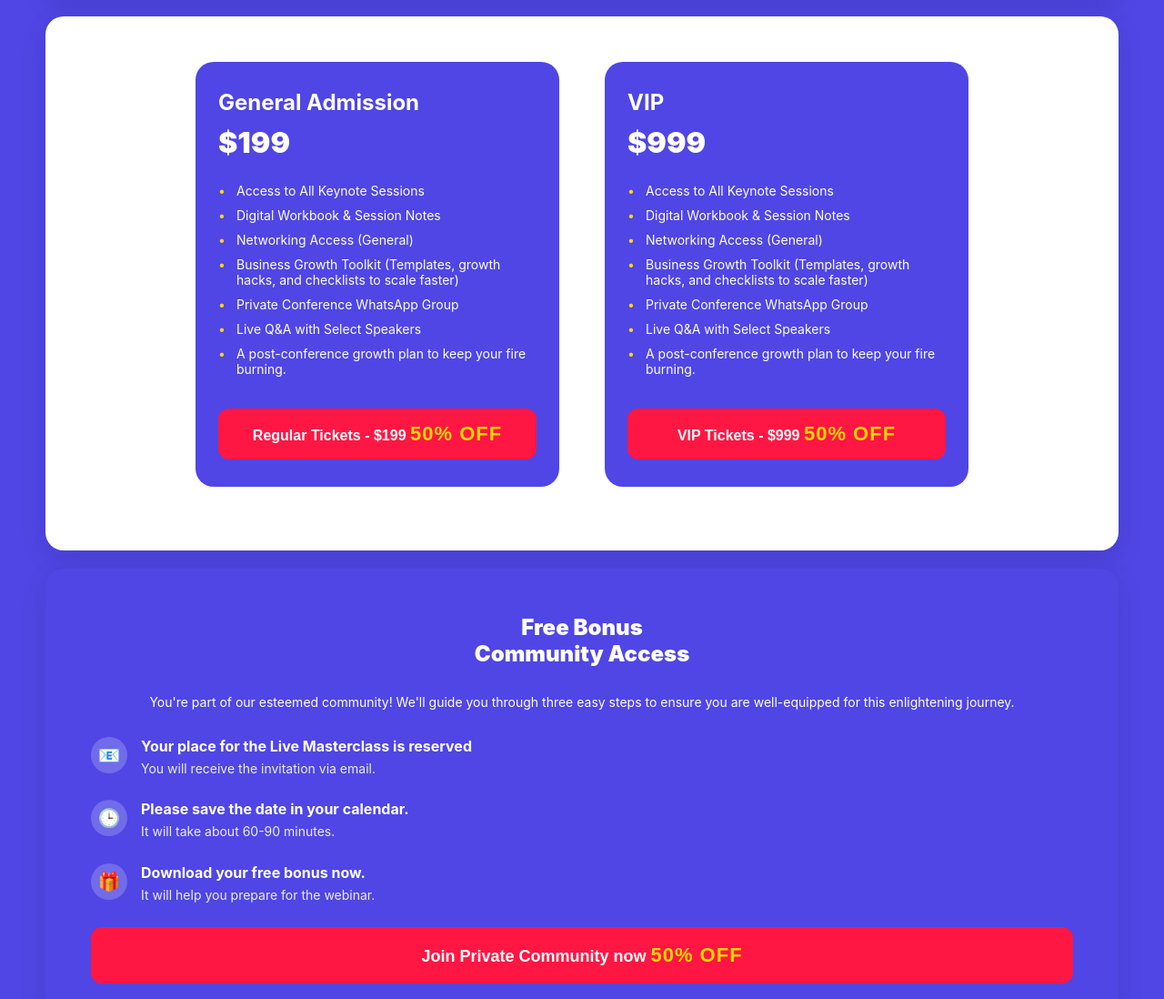
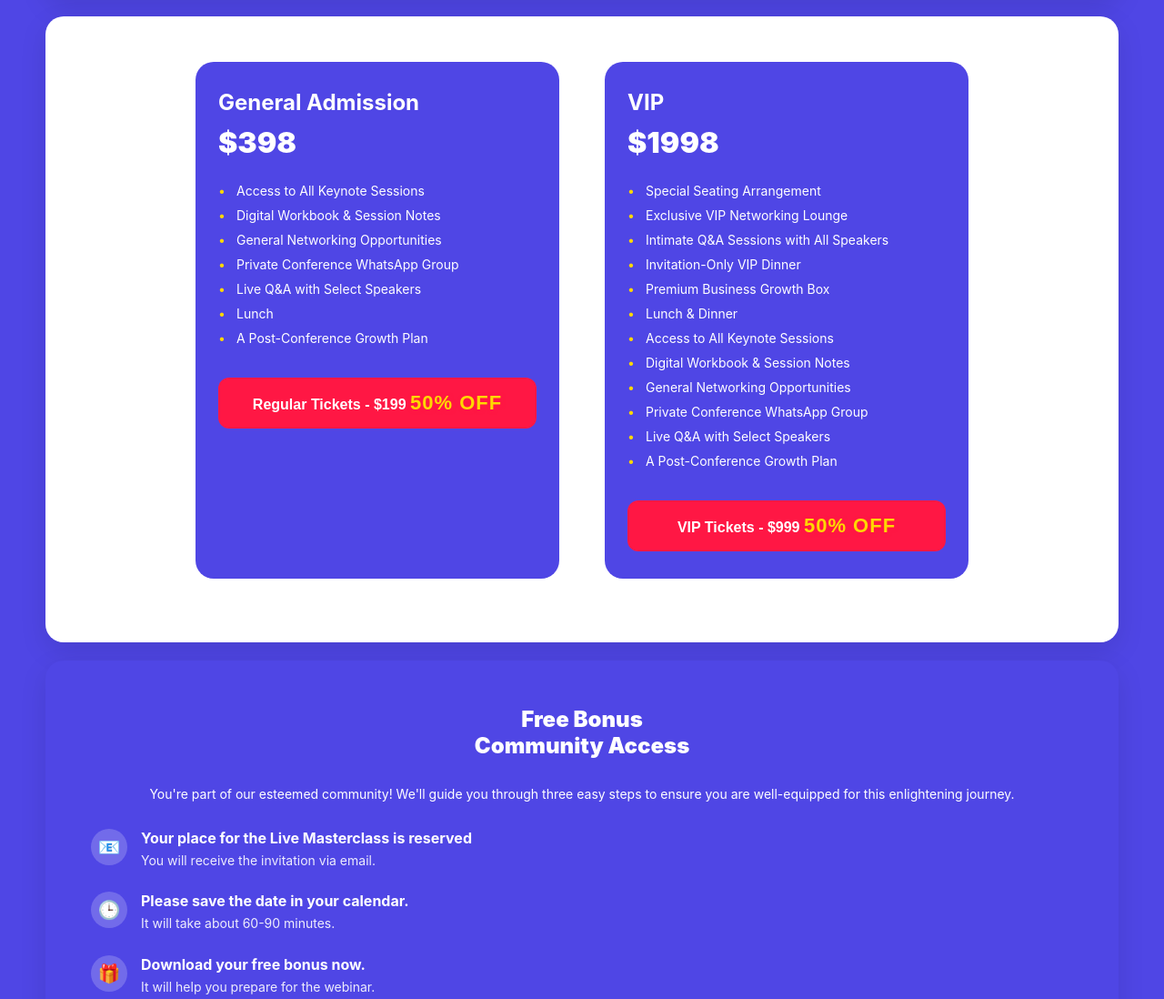
Before and after one commit to gtextsoft/bgcusfunnel, a website: page index.html in a window 1280 px wide. Shown: the part 3622-4720 px from the top of the page at 91% size. Drawn offline with Linux system fonts and the light colour scheme.

Commit message:
Update pricing details in index.html: increased ticket prices for General Admission and VIP, revised feature lists for both ticket types, and removed the discount label from the community button. Updated bus image to a new version.

```diff
--- a/index.html
+++ b/index.html
@@ -1216,30 +1216,35 @@
         <div class="card pricing-section" id="tickets">
             <div class="pricing-card">
                 <h3 class="pricing-type">General Admission</h3>
-                <div class="pricing-amount">$199</div>
+                <div class="pricing-amount">$398</div>
                 <ul class="pricing-features">
                     <li>Access to All Keynote Sessions</li>
                     <li>Digital Workbook & Session Notes</li>
-                    <li>Networking Access (General)</li>
-                    <li>Business Growth Toolkit (Templates, growth hacks, and checklists to scale faster)</li>
+                    <li>General Networking Opportunities</li>
                     <li>Private Conference WhatsApp Group</li>
-                    <li>Live Q&A with Select Speakers</li>
-                    <li>A post-conference growth plan to keep your fire burning.</li>
+                    <li>Live Q&amp;A with Select Speakers</li>
+                    <li>Lunch</li>
+                    <li>A Post-Conference Growth Plan</li>
                 </ul>
                 <button class="pricing-button" onclick="scrollToForm()">Regular Tickets - $199 <span style="color:#FFD700; font-weight:bold; font-size:22px; text-shadow: 1px 1px 4px #FF1744; letter-spacing: 1px;">50% OFF</span></button>
             </div>
 
             <div class="pricing-card">
                 <h3 class="pricing-type">VIP</h3>
-                <div class="pricing-amount">$999</div>
+                <div class="pricing-amount">$1998</div>
                 <ul class="pricing-features">
+                    <li>Special Seating Arrangement</li>
+                    <li>Exclusive VIP Networking Lounge</li>
+                    <li>Intimate Q&amp;A Sessions with All Speakers</li>
+                    <li>Invitation-Only VIP Dinner</li>
+                    <li>Premium Business Growth Box</li>
+                    <li>Lunch &amp; Dinner</li>
                     <li>Access to All Keynote Sessions</li>
-                    <li>Digital Workbook & Session Notes</li>
-                    <li>Networking Access (General)</li>
-                    <li>Business Growth Toolkit (Templates, growth hacks, and checklists to scale faster)</li>
+                    <li>Digital Workbook &amp; Session Notes</li>
+                    <li>General Networking Opportunities</li>
                     <li>Private Conference WhatsApp Group</li>
-                    <li>Live Q&A with Select Speakers</li>
-                    <li>A post-conference growth plan to keep your fire burning.</li>
+                    <li>Live Q&amp;A with Select Speakers</li>
+                    <li>A Post-Conference Growth Plan</li>
                 </ul>
                 <button class="pricing-button" onclick="scrollToForm()">VIP Tickets - $999 <span style="color:#FFD700; font-weight:bold; font-size:22px; text-shadow: 1px 1px 4px #FF1744; letter-spacing: 1px;">50% OFF</span></button>
             </div>
@@ -1299,7 +1304,7 @@
                 </div>
             </div>
 
-            <button class="community-button">Join Private Community now <span style="color:#FFD700; font-weight:bold; font-size:22px; text-shadow: 1px 1px 4px #FF1744; letter-spacing: 1px;">50% OFF</span></button>
+            <button class="community-button">Join Private Community now </button>
 
             <div class="speakers" style="margin-bottom: 20px;">
                 <img src="https://encrypted-tbn0.gstatic.com/images?q=tbn:ANd9GcRLcwh0tJDo7iJy0BEbAzn07BfUXEDZ6J1aQA&s" alt="Speaker 1" class="speaker-img">
```
Also changed, not shown: IMAGES/bus.jpg.
